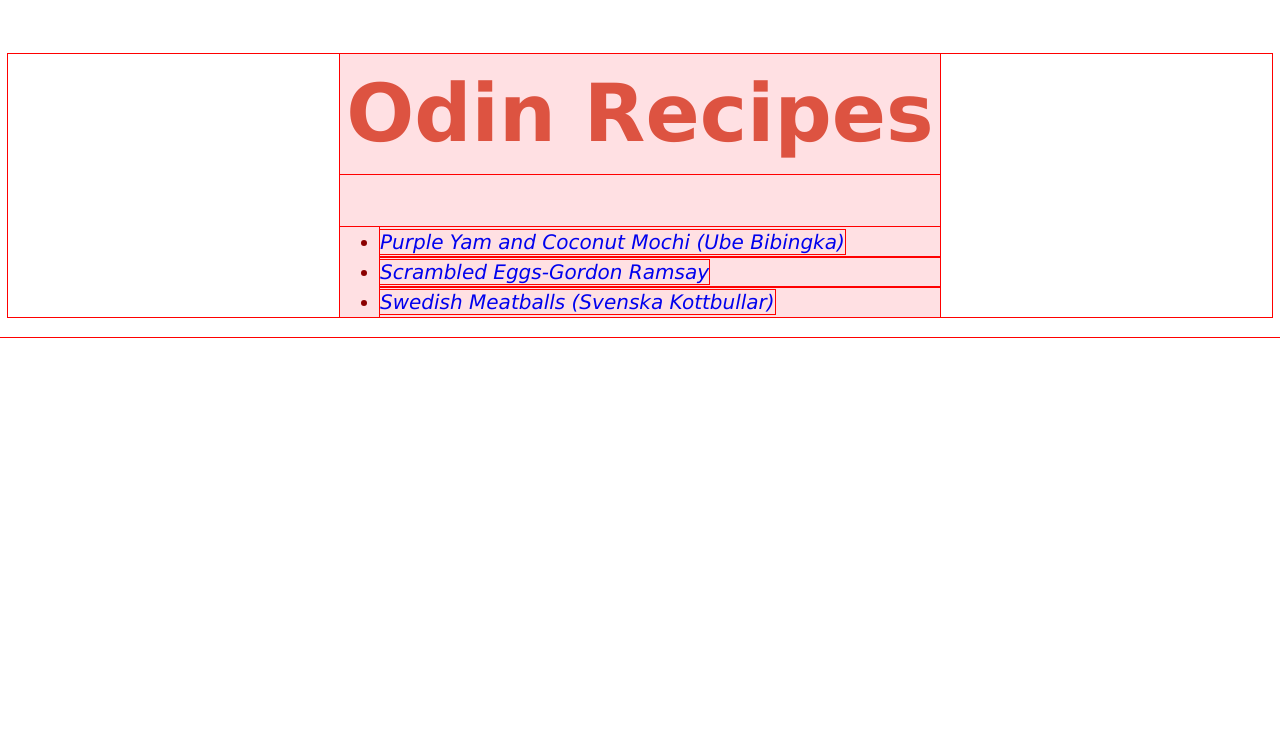
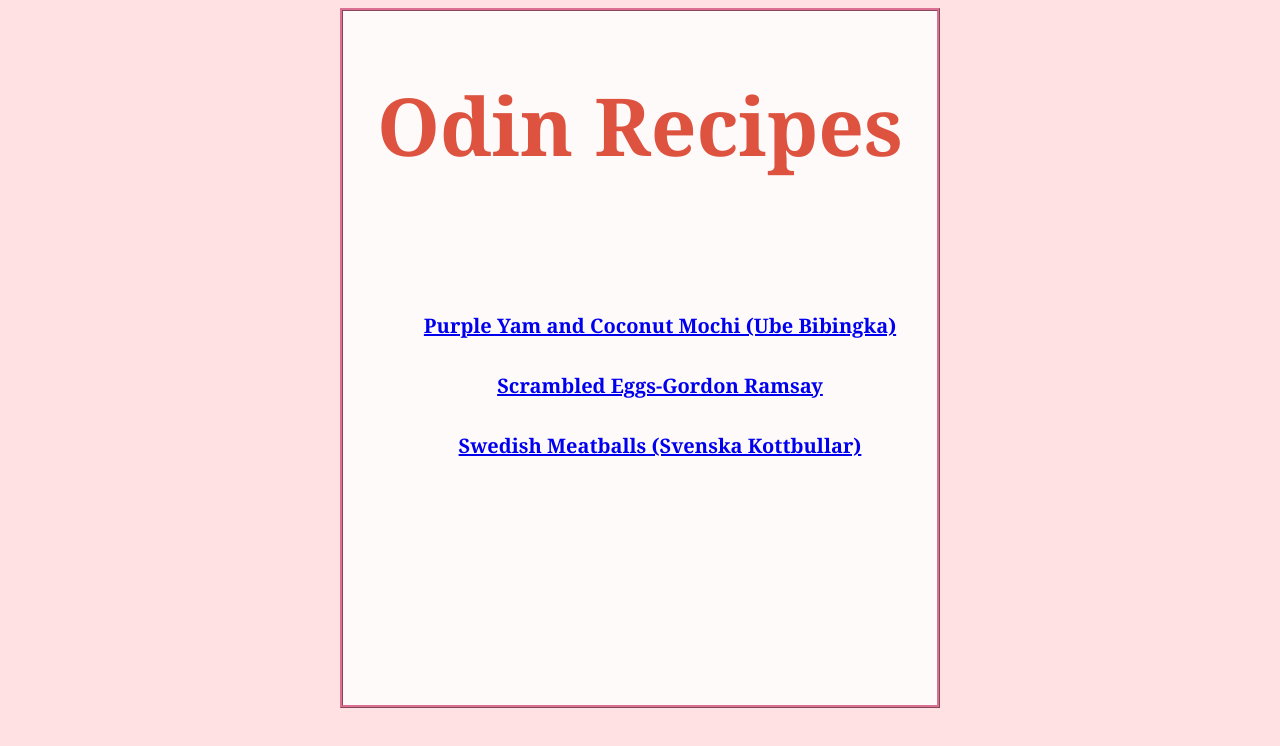
Before and after one commit to Github-Mund/odin-recipes, a plain HTML site: page index.html in a window 1280 px wide. Drawn offline with Linux system fonts and the light colour scheme.

Commit message:
Update style to index page
Changed selectors and added new declarations for
styling the index page

```diff
--- a/style.css
+++ b/style.css
@@ -5,31 +5,46 @@
 }
 
 body {
-    font-family: Verdana, sans-serif, monospace;
+    font-family: Georgia, 'Times New Roman', sans-serif, monospace;
+    background-color: hsl(354, 100%, 94%);
 }
 * {
     line-height: 1.5;
-    outline: 1px solid red;
+    /* outline: 1px solid red; */
 }
-h1{
-    color: #dd5341;
+
+h1 {
+    color: hsl(7, 70%, 56%);
 }
-a{
-    text-decoration: none;
+
+a {
+    font-size: 20px;
+    line-height: 2;
+    margin-top: 0;
+    font-weight: bold;
 }
-li{
+
+li {
     color:rgb(139, 0, 0);
 }
-.recipe-title{
+
+ul {
+    list-style: none;
+}
+
+.recipe-title {
     width: 600px;
     font-size: 40px;
     text-align: center;
-    border: 2px hidden black;
-    background-color: hsl(354, 100%, 94%);
     margin: auto;
+    height: 700px;
+    border-color: palevioletred;
+    border-style: ridge;
+    background-color: #FFFAFA;
 }
+
 .recipe-links{
-    font-style: italic;
-    font-size: 20px;
-    text-align: left;
+    text-align: center;
+    display: block;
+    padding: 10px;
 }
```
